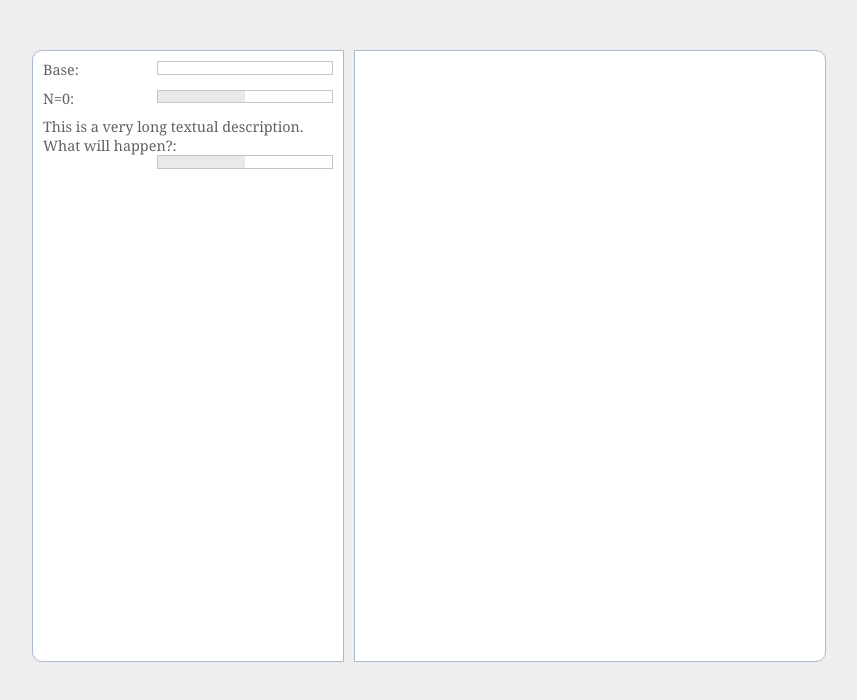
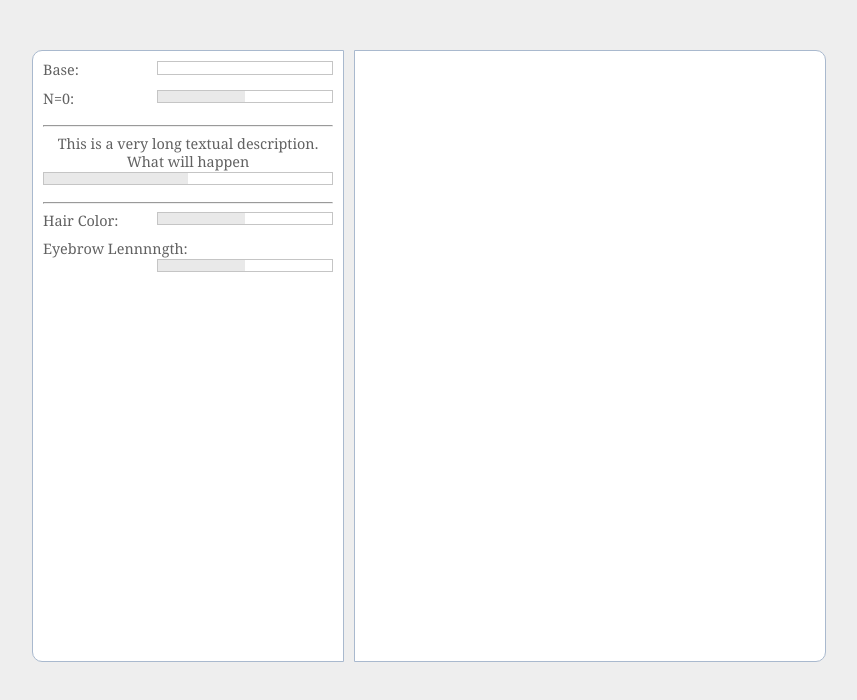
Before and after one commit to owloil/sliderui, a plain HTML site: page index.html in a window 1280 px wide. Shown: the whole page, without its empty margins (208-1065 px from the left). Drawn offline with Linux system fonts and the light colour scheme.

Commit message:
Added more display options (horizontal line, display text above)

```diff
--- a/SliderUI.js
+++ b/SliderUI.js
@@ -48,7 +48,7 @@ var SliderUI=function(ident){
 
  * */
 
-var SliderUI=function(ident){
+var SliderUI=function(ident) {
     //List of key:StateObject pairs.
     var curState={ };
 
@@ -165,7 +165,35 @@ var SliderUI=function(ident){
             ordering="zzz";
         }
 
-        var html='<div class="sliderholder" id="'+ident+key+'div"><span>'+statevalue.text+': </span><div class="minislider" id="'+ident+key+'"></div></div>';
+
+
+        /* Build html element */
+
+
+
+        var divid=ident+key+'div';
+        var spanclass="";
+        var spantext=statevalue.text+": ";
+        var sliderid=ident+key;
+        var sliderclass=' class="minislider"';
+
+        var hrhtml="";
+        if(statevalue.hlineabove)
+            hrhtml="<hr>";
+
+        if(statevalue.display==="above"){
+            spantext=statevalue.text; // remove the ": ".
+            sliderclass=' class="fullslider"'; //Let the slider span 100% of the width
+            spanclass=' class="sliderabove"'; //Underline the text.
+        }
+
+        var html=`<div class="sliderholder" id="${divid}">${hrhtml}
+            <span${spanclass}>${spantext}</span>
+            <div${sliderclass} id="${sliderid}"></div>
+        </div>`;
+
+
+
         if(alphabetized.length>0){
             $getAlphabetized(ordering).after(html);
         } else {
@@ -245,4 +273,7 @@ var SliderUI=function(ident){
         }
         return $("#"+ident+key).slider("option","value");
     };
+    this.logAlphabetized=function(){
+        console.log(alphabetized);
+    };
 };
--- a/index.js
+++ b/index.js
@@ -14,12 +14,15 @@ $(document).ready(function(){
             newsliderlist[""+n]={text:"N="+n}
         }
         myUI.setState(newsliderlist);
+        myUI.logAlphabetized();
     };
 
-    var bsval={min:0,ordering:"a",update:false,max:100,step:1,defaultvalue:0,onSlideFunc:baseupdater, text:"Base"}
+    var bsval={min:0,ordering:"z",update:false,max:100,step:1,defaultvalue:0,onSlideFunc:baseupdater, text:"Base"}
 
 
     myUI.add("baseslider",bsval);
-    myUI.add("newthing",{text:"This is a very long textual description. What will happen?"});
+    myUI.add("newthing",{text:"This is a very long textual description. What will happen", display:"above",hlineabove:true});
+    myUI.add("newthing2",{text:"Hair Color",hlineabove:true});
+    myUI.add("newthing3",{text:"Eyebrow Lennnngth",display:"inline"});
     myUI.add("0",{text:"N=0",ordering:"c"});
 });
--- a/style.css
+++ b/style.css
@@ -29,15 +29,16 @@ body {
   border-bottom-left-radius:10px;
   border: 1px solid #a9b9ce;
   padding:5px;
-  overflow-y:auto;
-
-    overflow-x: hidden;
-
+  overflow-y:scroll;
+  overflow-x: hidden;
   background-image: linear-gradient(#, #222);
-
 }
 .sliderholder .ui-corner-all {
     border-radius: 0px;
+}
+.sliderholder .sliderabove {
+    text-align:center;
+    display:inline-block;
 }
 .ui-slider-handle {
     display:none;
@@ -49,7 +50,8 @@ body {
     line-height: 1.5625rem;
 }
 .minislider {
-    width:60%;
+    min-width:60%;
+    width:auto;
     float:right;
 }
 .sliderHolder {
```
Also changed, not shown: index.html (+1 -3 lines).
